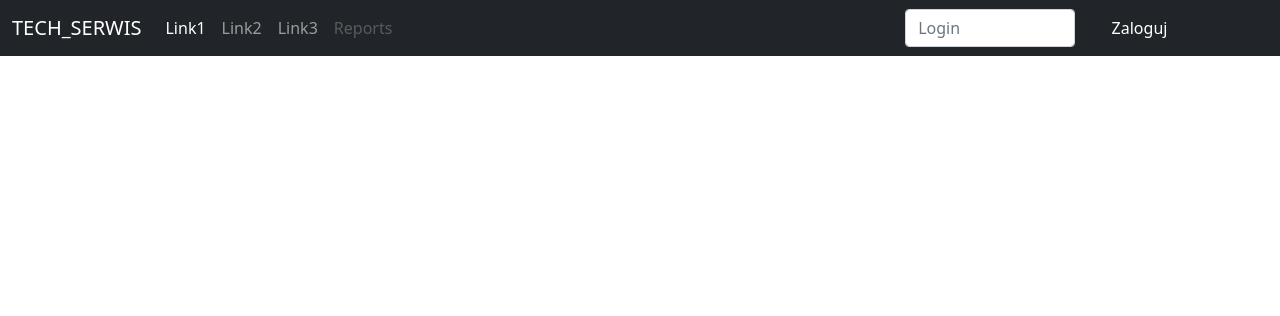
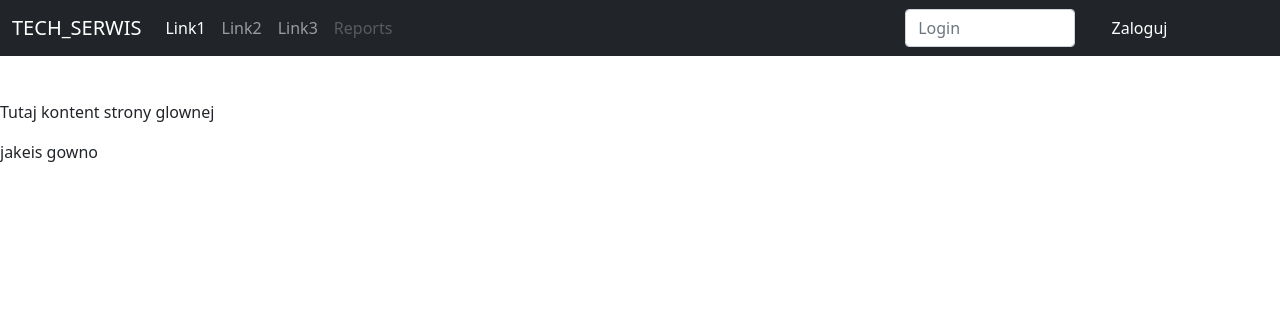
Before and after one commit to pawel-wis/praca_wsb, a Django app: page / in a window 1280 px wide. Shown: the top 316 px of the page. Run offline with Django 3.2, Linux system fonts and the light colour scheme.

Commit message:
fix main view

```diff
--- /dev/null
+++ b/project/app/static/app/root.css
@@ -0,0 +1,3 @@
+.context-container {
+    margin-top: 100px;
+}
--- a/project/app/templates/main_page.html
+++ b/project/app/templates/main_page.html
@@ -1,4 +1,5 @@
 {% extends "root.html" %}
 {% block content %}
 <p>Tutaj kontent strony glownej</p>
+<p>jakeis gowno</p>
 {% endblock %}
--- a/project/app/templates/root.html
+++ b/project/app/templates/root.html
@@ -1,9 +1,10 @@
 <!DOCTYPE html>
 <html lang="en">
 <head>
+    {% load static %}
     <meta charset="UTF-8">
     <link href="https://cdn.jsdelivr.net/npm/bootstrap@5.0.0-beta2/dist/css/bootstrap.min.css" rel="stylesheet" integrity="sha384-BmbxuPwQa2lc/FVzBcNJ7UAyJxM6wuqIj61tLrc4wSX0szH/Ev+nYRRuWlolflfl" crossorigin="anonymous">
-
+    <link href="{% static 'app/root.css' %}" rel="stylesheet">
     <title>{{ title }}</title>
 </head>
 <body>
@@ -51,6 +52,14 @@
     </div>
 </nav>
 
+<div class="context-container">
+<!--    tutaj bedzie wyswietlany kontent reszty podstron-->
+    {% block content %}
+    {% endblock %}
+</div>
+
+
+
 <script src="https://cdn.jsdelivr.net/npm/bootstrap@5.0.0-beta2/dist/js/bootstrap.bundle.min.js" integrity="sha384-b5kHyXgcpbZJO/tY9Ul7kGkf1S0CWuKcCD38l8YkeH8z8QjE0GmW1gYU5S9FOnJ0" crossorigin="anonymous"></script>
 </body>
 </html>
```
